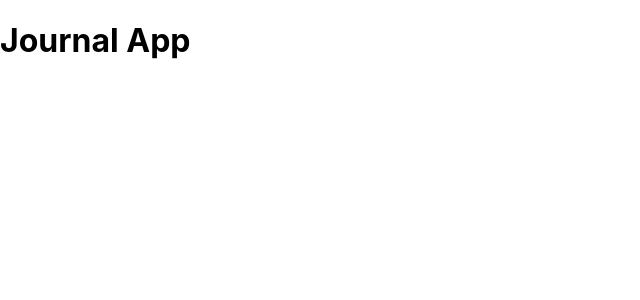
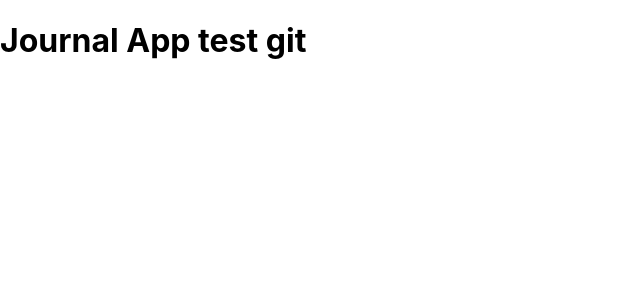
Before and after one commit to LuisAngelN55/journalapp, a React (Vite) app: page / in a window 1280 px wide. Shown: the top 300 px of the page, without its empty margins (0-640 px from the left). Built offline with nearby package versions, Linux system fonts and the light colour scheme.

Commit message:
"Agregar test git en titulo JournalApp"

```diff
--- a/src/JournalApp.jsx
+++ b/src/JournalApp.jsx
@@ -3,7 +3,7 @@ import React from 'react'
 export const JournalApp = () => {
   return (
     <>
-        <h1>Journal App</h1>
+        <h1>Journal App test git</h1>
     </>
   )
 }
```
